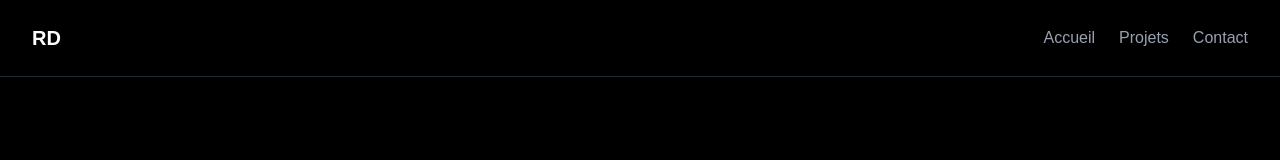
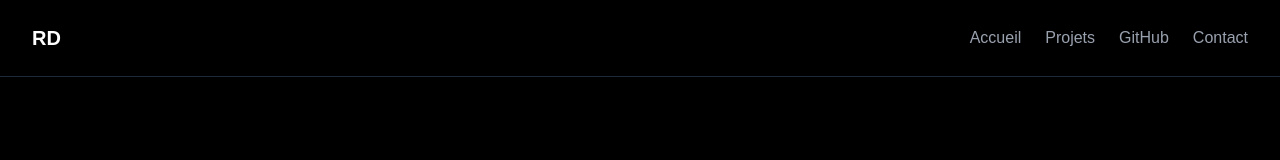
Before and after one commit to Raphinfo/Portfolio, a Next.js app: page / in a window 1280 px wide. Shown: the top 160 px of the page. Built offline with nearby package versions, Linux system fonts and the light colour scheme.

Commit message:
Ajout liens navbar

```diff
--- a/components/Navbar.tsx
+++ b/components/Navbar.tsx
@@ -1,27 +1,40 @@
 export default function Navbar() {
   return (
     <nav className="flex flex-col md:flex-row justify-between items-center px-6 md:px-8 py-6 border-b border-gray-800 gap-4">
-
       <h1 className="text-xl font-bold">
         RD
       </h1>
 
       <ul className="flex gap-6 text-sm md:text-base text-gray-400">
+        <a
+          href="#"
+          className="hover:text-white transition"
+        >
+          Accueil
+        </a>
 
-        <li className="hover:text-white cursor-pointer transition">
-          Accueil
-        </li>
+        <a
+          href="#projects"
+          className="hover:text-white transition"
+        >
+          Projets
+        </a>
 
-        <li className="hover:text-white cursor-pointer transition">
-          Projets
-        </li>
+        <a
+          href="https://github.com/Raphinfo"
+          target="_blank"
+          className="hover:text-white transition"
+        >
+          GitHub
+        </a>
 
-        <li className="hover:text-white cursor-pointer transition">
+        <a
+          href="mailto:deukenrapho@yahoo.com"
+          className="hover:text-white transition"
+        >
           Contact
-        </li>
-
+        </a>
       </ul>
-
     </nav>
   );
 }
--- a/components/Projects.tsx
+++ b/components/Projects.tsx
@@ -4,7 +4,7 @@ import { motion } from "framer-motion";
 
 export default function Projects() {
   return (
-    <section className="px-8 py-20 border-t border-gray-800">
+    <section id="projects" className="px-8 py-20 border-t border-gray-800">
       <h2 className="text-4xl font-bold text-center mb-12">
         Projets
       </h2>
```
